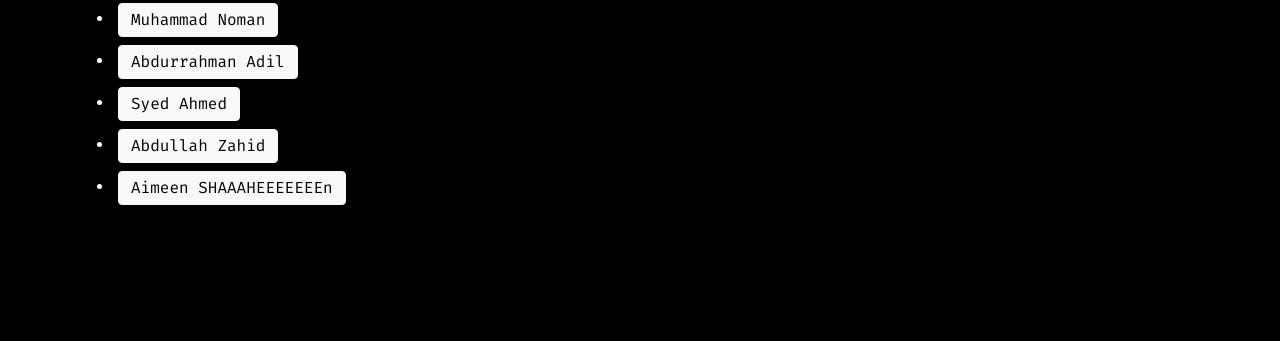
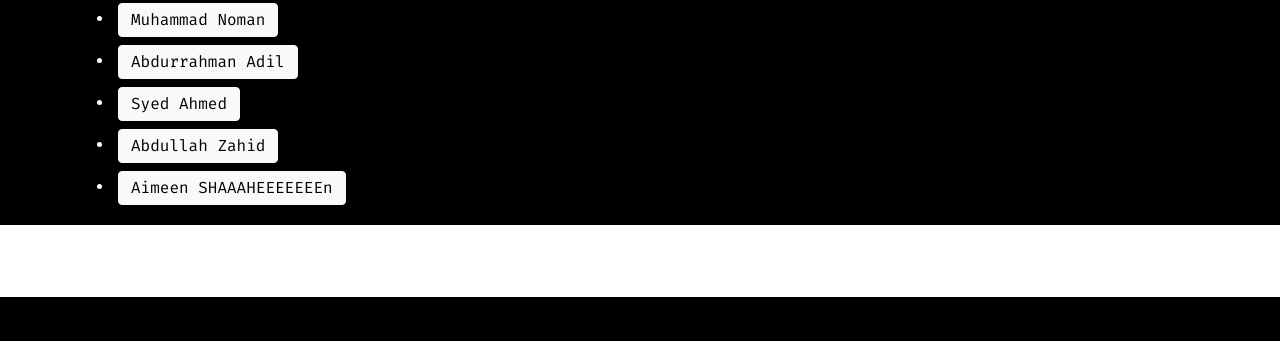
Before and after one commit to KingMFA/Django-Website, a Django app: page /home/ in a window 1280 px wide. Shown: the part 121-462 px from the top of the page. Run offline with Django 4.2, Linux system fonts and the light colour scheme; data comes from the database, SQL or seed files in the repository.

Commit message:
Added Footer

```diff
--- a/main/templates/main/base.html
+++ b/main/templates/main/base.html
@@ -39,6 +39,9 @@
 
     {% endblock%}
     </div>
+
+    <div class="container-fluid bg-white p-lg-4"> Testing Footer</div>
     <script src="https://cdn.jsdelivr.net/npm/bootstrap@5.1.3/dist/js/bootstrap.bundle.min.js" integrity="sha384-ka7Sk0Gln4gmtz2MlQnikT1wXgYsOg+OMhuP+IlRH9sENBO0LRn5q+8nbTov4+1p" crossorigin="anonymous"></script>
 </body>
+
 </html>
```
